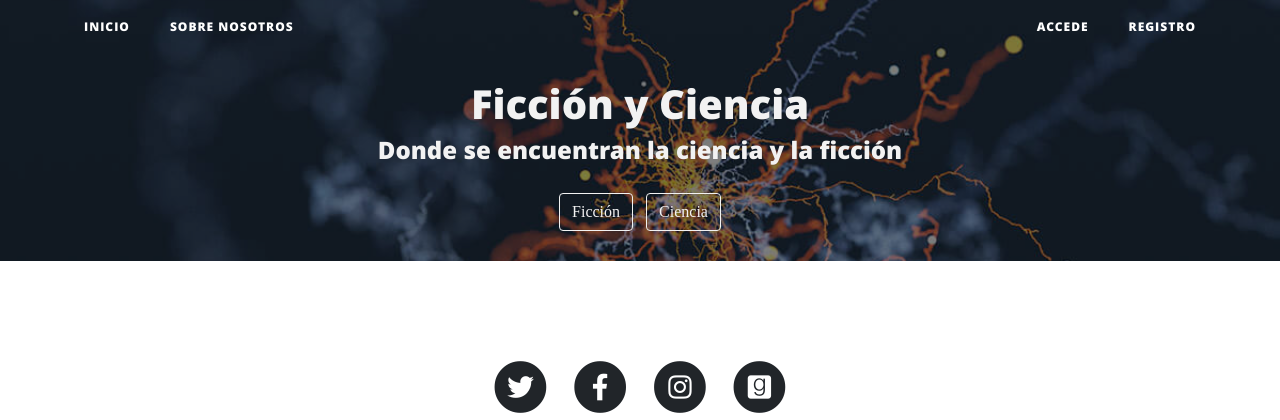
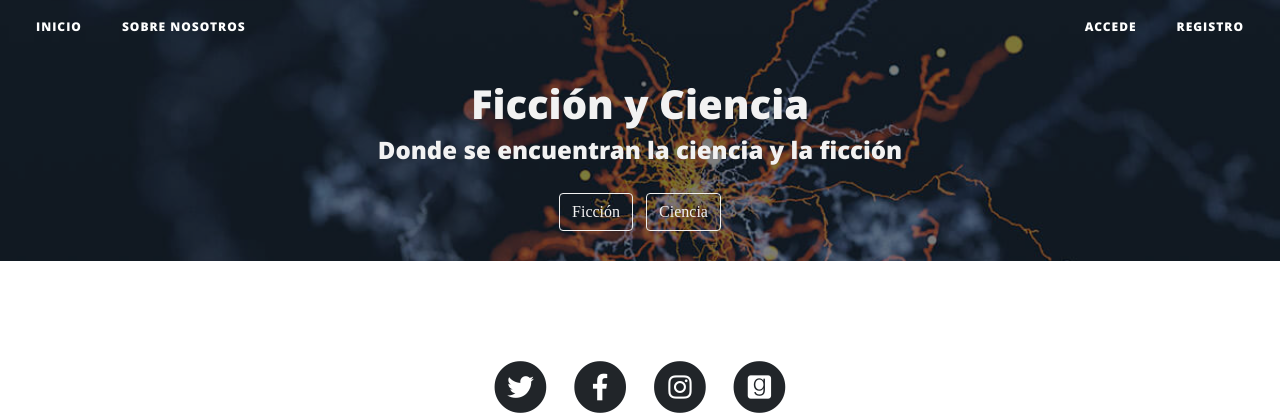
Before and after one commit to Zakanawaner/ficcionyciencia, a Django app: page / in a window 1280 px wide. Shown: the top 420 px of the page. Run offline with Django 3.2, Linux system fonts and the light colour scheme; data that the repository does not hold is empty; some libraries are stand-ins or nearby versions; some web fonts are replaced.

Commit message:
responsive navbar v3

```diff
--- a/my_blog/Templates/my_blog/base.html
+++ b/my_blog/Templates/my_blog/base.html
@@ -41,15 +41,15 @@
             <span class="navbar-toggler-icon"></span>
         </button>
             <div class="collapse navbar-collapse" id="collapse_target">
-                <ul class="navbar-nav mr-auto ml-4">
-                    <li class="nav-item ml-4">
+                <ul class="navbar-nav mr-auto">
+                    <li class="nav-item">
                         <a class="nav-link" href="{% url 'blog-home' %}">Inicio</a>
                     </li>
                     <li class="nav-item">
                         <a class="nav-link" href="{% url 'blog-about' %}">Sobre Nosotros</a>
                     </li>
                 </ul>
-                <ul class="navbar-nav ml-auto mr-4">
+                <ul class="navbar-nav ml-auto">
                     {% if user.is_authenticated %}
                         <li class="nav-item">
                             <a class="nav-link" href="{% url 'post-create' %}">Nueva entrada</a>
@@ -57,14 +57,14 @@
                         <li class="nav-item">
                             <a class="nav-link" href="{% url 'profile' %}">Tu perfil</a>
                         </li>
-                        <li class="nav-item mr-4">
+                        <li class="nav-item">
                             <a class="nav-link" href="{% url 'logout' %}">Desconéctate</a>
                         </li>
                     {% else %}
                         <li class="nav-item">
                             <a class="nav-link" href="{% url 'login' %}">Accede</a>
                         </li>
-                        <li class="nav-item mr-4">
+                        <li class="nav-item">
                             <a class="nav-link" href="{% url 'register' %}">Registro</a>
                         </li>
                     {% endif %}
```
